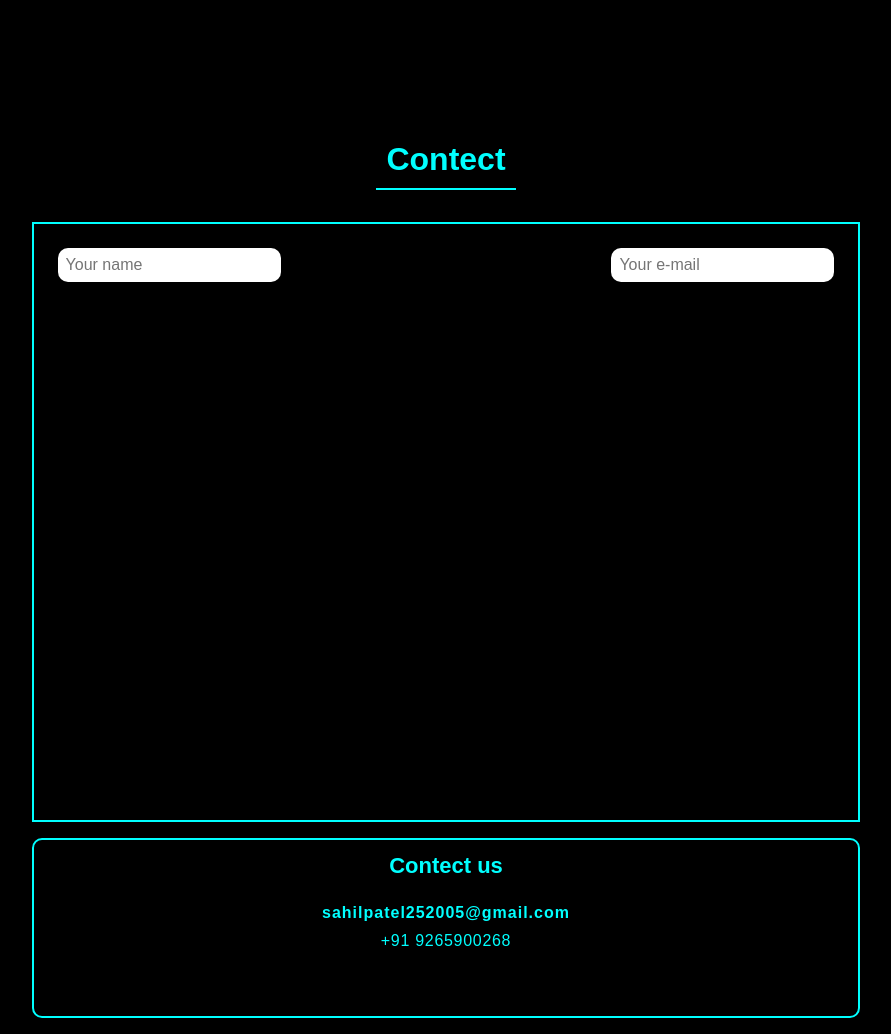
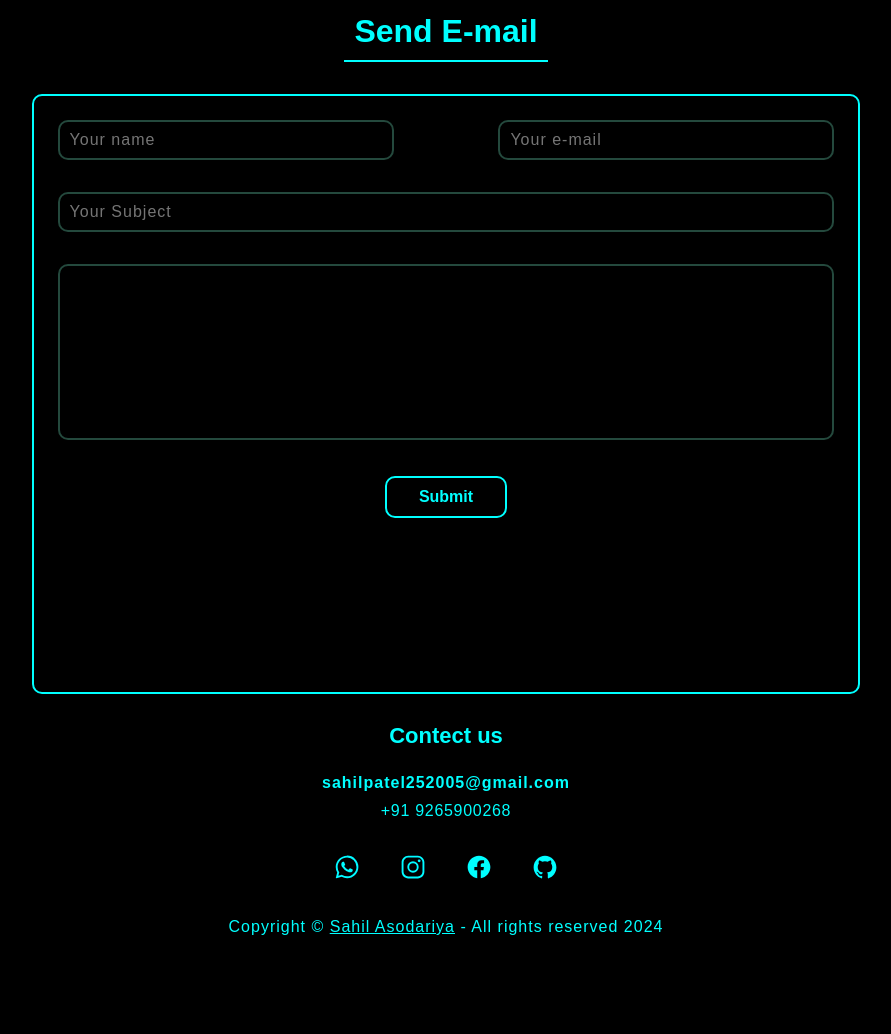
Before and after one commit to Sahilpatel25005/Personal-Portfolio, a plain HTML site: page Iindex.html in a window 1280 px wide. Shown: the part 2957-3991 px from the top of the page, without its empty margins (194-1085 px from the left). Drawn offline with nearby package versions, Linux system fonts and the light colour scheme.

Commit message:
form create

```diff
--- a/Iindex.html
+++ b/Iindex.html
@@ -41,11 +41,11 @@
             perspiciatis. Vero?
           </div>
           <div class="socialmedia">
-            <a href="">
+            <a href="https://wa.me/qr/O3VGEEIPIOLRI1">
               <div class="watsapp sm">
                 <ion-icon name="logo-whatsapp" class="icon"></ion-icon></div
             ></a>
-            <a href="">
+            <a href="https://www.instagram.com/sahil._.25?igsh=MTRvMDdlNzAxZHNiaw==">
               <div class="instagram sm">
                 <ion-icon name="logo-instagram" class="icon"></ion-icon></div
             ></a>
@@ -53,7 +53,7 @@
               ><div class="facebook sm">
                 <ion-icon name="logo-facebook" class="icon"></ion-icon></div
             ></a>
-            <a href="">
+            <a href="https://github.com/Sahilpatel25005">
               <div class="github sm">
                 <ion-icon name="logo-github" class="icon"></ion-icon></div
             ></a>
@@ -293,13 +293,25 @@
         <div class="container">
           <div class="contect" id="contect">
             <div class="hd contect-hd">
-              <h1>Contect</h1>
+              <h1>Send E-mail</h1>
             </div>
-            <form action="" class="form">
+            <form action="https://api.web3forms.com/submit" method="POST" class="form">
               <div class="form-info">
+              <input type="hidden" name="access_key" value="e7d47c3a-c91a-4ceb-8eb7-2f8c21700cbc">
+
                 <div class="info1">
-                  <input type="text" placeholder="Your name" />
-                  <input type="text" placeholder="Your e-mail" />
+                  <input type="text" name="name" placeholder="Your name" />
+                  <input type="text" name="e-mail" placeholder="Your e-mail" />
+                </div>
+                <div class="info2">
+                  <input type="subject" name="subject" placeholder="Your Subject" />
+                </div>
+                <div class="massage">
+                  <textarea type="text" name="massage" placeholder="Massage" >
+                  </textarea>
+                </div>
+                <div class="submit-btn">
+                  <input type="submit" class="submit" >
                 </div>
               </div>
             </form>
@@ -311,10 +323,34 @@
                 <span class="num">+91</span>
                 9265900268
               </p>
+              <div class="footer-links">
+                <a href="https://wa.me/qr/O3VGEEIPIOLRI1">
+                  <div class="watsapp ">
+                    <ion-icon name="logo-whatsapp" class="icon ftr"></ion-icon></div
+                ></a>
+                <a href="https://www.instagram.com/sahil._.25?igsh=MTRvMDdlNzAxZHNiaw==">
+                  <div class="instagram">
+                    <ion-icon name="logo-instagram" class="icon ftr"></ion-icon></div
+                ></a>
+                <a href=""
+                  ><div class="facebook  ">
+                    <ion-icon name="logo-facebook" class="icon ftr"></ion-icon></div
+                ></a>
+                <a href="https://github.com/Sahilpatel25005">
+                  <div class="github ">
+                    <ion-icon name="logo-github" class="icon ftr"></ion-icon></div
+                ></a>
+                  </div>
+                  <p class="copy-right">
+                    Copyright © <span class="copy">Sahil Asodariya</span>  - All rights reserved 2024
+                  </p>
             </div>
           </div>
         </div>
+        </div>
+
       </div>
     </div>
+
   </body>
 </html>
--- a/style.css
+++ b/style.css
@@ -446,6 +446,7 @@ svg {
   /* background-color: rgb(90, 52, 3); */
   height: 90vh;
   width: 100%;
+  margin-top: -8rem;
 }
 
 .contect-hd {
@@ -457,8 +458,9 @@ svg {
   height: 75vh;
   width: 70%;
   padding: 1.5rem;
-  border: 2px solid aqua;
+  border: 2px solid rgb(0, 255, 255);
   margin: 1rem auto 1rem auto;
+  border-radius: 10px;
 }
 .info1 {
   display: flex;
@@ -466,20 +468,79 @@ svg {
   justify-content: space-between;
 }
 
-.info1 input {
-  padding: 8px;
+.form-info input {
+  padding: 10px;
   font-size: 16px;
+  background-color: black;
+  border-radius: 10px;
+  border: 2px solid rgba(127, 255, 212, 0.288);
+  color: rgba(250, 246, 246, 0.411);
 
-  border-radius: 10px;
-  border: none;
-  color: rgba(250, 246, 246, 0.411);
+
+}
+.info1 input{
+  width: 21rem;
+  height: 2.5rem;
+  color: aqua;
+  letter-spacing: 1px;
+
 }
 
+.info2 {
+  margin-top: 2rem;
+}
+
+.info2 input {
+  width: 100%;
+  height: 2.5rem;
+  color: aqua;
+  letter-spacing: 1px;
+
+}
+.massage{
+  margin-top: 2rem;
+  color: black;
+}
+
+textarea{
+  letter-spacing: 1px;
+  padding: 10px;
+  font-size: 16px;
+  background-color: black;
+  border-radius: 10px;
+  border: 2px solid rgba(127, 255, 212, 0.288);
+  color: aqua;
+  width: 100%;
+  height: 11rem;
+  resize: none;
+  outline: none;
+
+}.submit-btn{
+  margin-top: 5px;
+  height: 4rem;
+  margin-top: 2rem;
+}
+.submit-btn .submit{
+  color: aqua;
+  background-color: black;
+  border: 2px solid aqua;
+  padding: 10px 2rem 10px 2rem;
+  cursor: pointer;
+  font-weight: bold;
+  transition: all ease 0.4s;
+}
+
+.submit-btn .submit:hover{
+  background-color: aqua;
+  color: black;
+}
+
+
 .contect-info {
-  border: 2px solid aqua;
+  /* border: 2px solid aqua; */
   border-radius: 10px;
   padding: 1rem;
-  height: 25%;
+  height: 45%;
   width: 70%;
   margin: 1rem auto 1rem auto;
   color: aqua;
@@ -499,3 +560,25 @@ svg {
 .nu {
   letter-spacing: 0.7px;
 }
+.footer-links{
+  display: flex;
+  align-items: center;
+  justify-content:center;
+  gap: 2rem;
+  flex-direction: row;
+  margin-top: 2rem;
+}
+
+.ftr{
+  height: 26px;
+  width: 26px;
+}
+.copy-right{
+  margin-top: 2rem;
+  letter-spacing: 1px;
+
+}
+.copy{
+  text-decoration: underline;
+
+}
```
